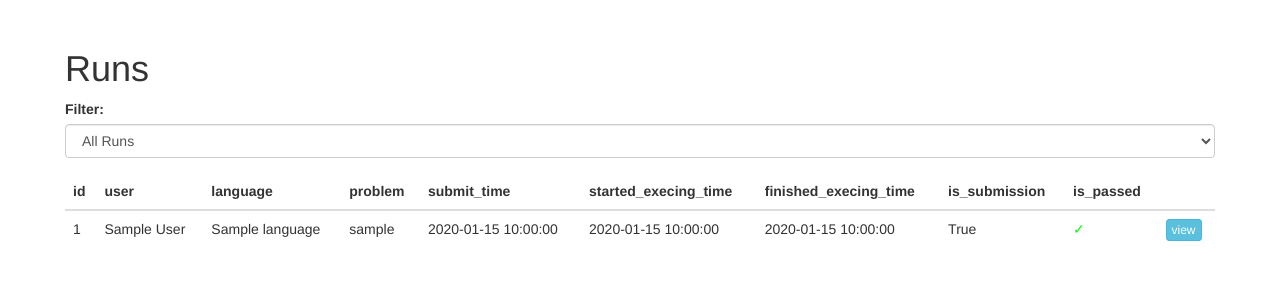
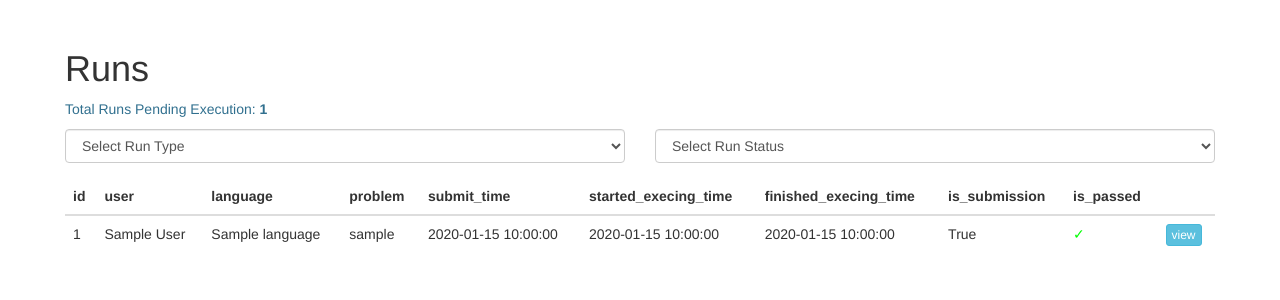
Before and after one commit to unoacm/code_court, a Flask app: template code_court/courthouse/templates/runs/view.html in a window 1280 px wide. Shown: the part 51-351 px from the top of the page. Run offline with Flask 2, Linux system fonts and the light colour scheme; tables that the repository leaves empty hold one stand-in row (values such as "Sample post"); the template is opened without the code that fills it: values that come from a table or form of the project are taken from there, most other values are stand-ins (such as "Sample title", 1, 10 or a date in 2020); parts of the project's set-up code (start-up, migrations or seed data) failed here and were passed over; some libraries are stand-ins or nearby versions.

Commit message:
Added pending runs counter. Split runs filter into type and status.

```diff
--- a/code_court/courthouse/templates/runs/view.html
+++ b/code_court/courthouse/templates/runs/view.html
@@ -2,16 +2,24 @@
 {% block content %}
 <h1>Runs</h1>
 
+<p class="text-info">Total Runs Pending Execution: <b>{{ num_pending }}</b></p>
+
 <form action="{{ url_for('runs.runs_view') }}" method="POST" class="form">
-    <div class="form-group">
-        <label for="filter">Filter:</label>
-        <select class="form-control" id="filter" name="filter" onchange="this.form.submit()">
-            <option value="all_runs" {% if runs_filter == "all_runs" %}selected{% endif %}>All Runs</option>
-            <option value="submissions" {% if runs_filter == "submissions" %}selected{% endif %}>Submissions</option>
-            <option value="judged" {% if runs_filter == "judged" %}selected{% endif %}>Judged</option>
-            <option value="not_judged" {% if runs_filter == "not_judged" %}selected{% endif %}>Not Judged</option>
-            <option value="tests" {% if runs_filter == "tests" %}selected{% endif %}>Tests</option>
-        </select>
+    <div class="row">
+        <div class="form-group col-md-6">
+            <select class="form-control" id="run_type" name="run_type" onchange="this.form.submit()">
+                <option value="run_type" {% if run_type == "run_type" %}selected{% endif %}><span class="text-">Select Run Type</option>
+                <option value="submissions" {% if run_type == "submissions" %}selected{% endif %}>Submissions</option>
+                <option value="tests" {% if run_type == "tests" %}selected{% endif %}>Tests</option>
+            </select>
+        </div>
+        <div class="form-group col-md-6">
+            <select class="form-control" id="run_status" name="run_status" onchange="this.form.submit()">
+                <option value="run_status" {% if run_type == "run_status" %}selected{% endif %}>Select Run Status</option>
+                <option value="judged" {% if run_status == "judged" %}selected{% endif %}>Judged</option>
+                <option value="pending" {% if run_status == "pending" %}selected{% endif %}>Pending</option>
+            </select>
+        </div>
     </div>
 </form>
 
```
Also changed, not shown: code_court/courthouse/views/admin/runs.py (+15 -8 lines).
